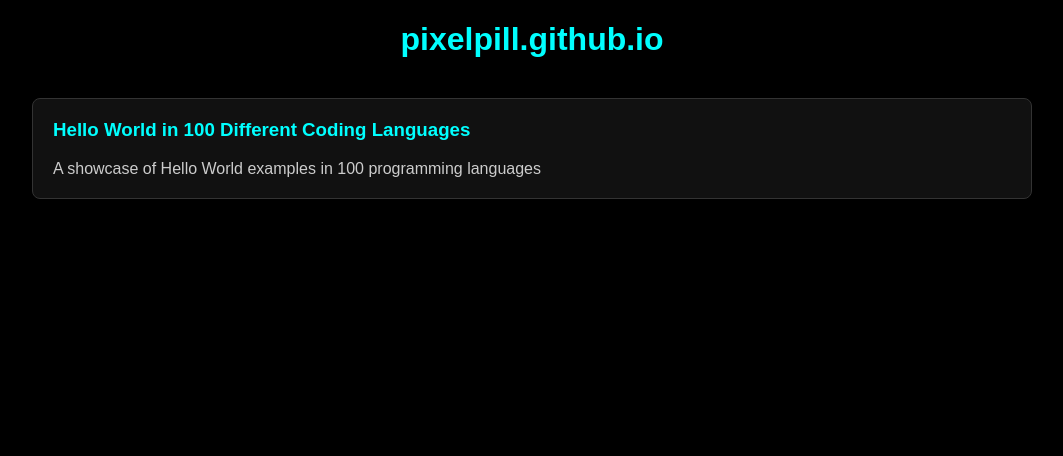
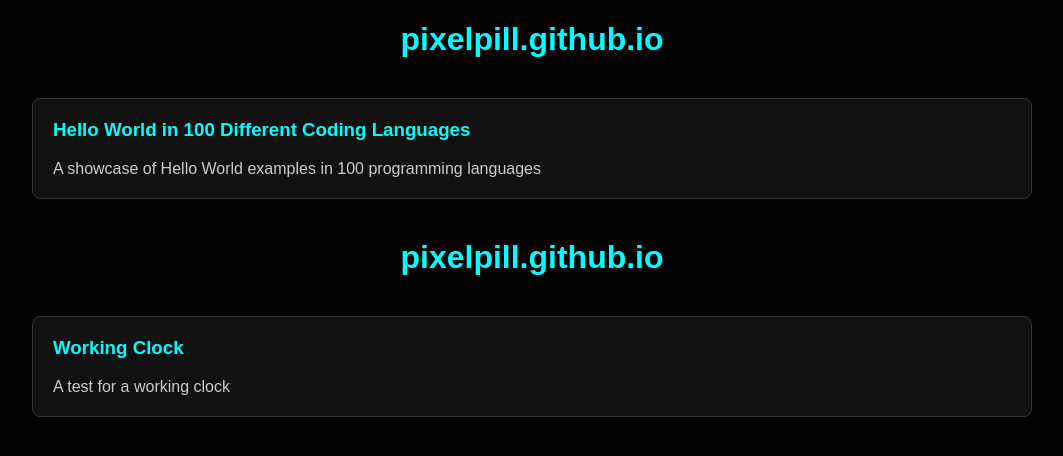
Before and after one commit to pixelpill/pixelpill.github.io, a plain HTML site: page index.html in a window 1280 px wide. Shown: the whole page, without its empty margins (108-1171 px from the left). Drawn offline with Linux system fonts and the light colour scheme.

Commit message:
Update index.html

```diff
--- a/index.html
+++ b/index.html
@@ -68,3 +68,30 @@
 </body>
 
 </html>
+
+
+
+
+
+
+
+
+
+
+
+<body>
+	<h1 style="text-align:center; color:#00ffff;">pixelpill.github.io</h1>
+	<div class="container">
+
+		<a href="https://pixelpill.github.io/working-clock-test/">
+			<div class="card">
+				<h3>Working Clock</h3>
+				<p>A test for a working clock</p>
+			</div>
+		</a>
+
+
+	</div>
+</body>
+
+</html>
```
